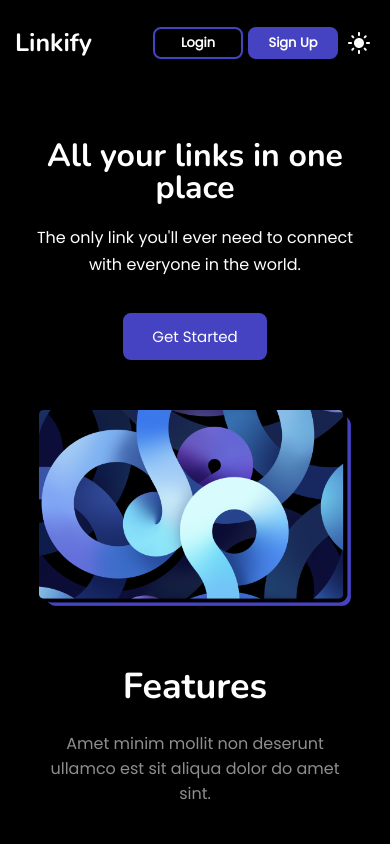
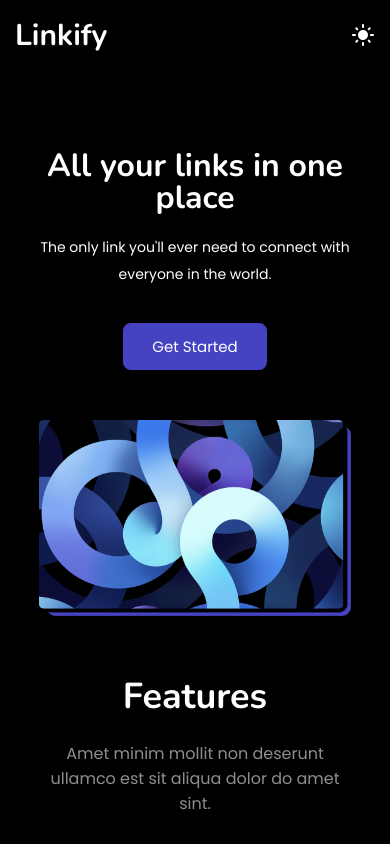
Before and after one commit to Design-and-Code/Linkify, a React (Create React App) app: page / in a window 390 px wide. Shown: the top 844 px of the page. Built offline with nearby package versions, Linux system fonts and the light colour scheme.

Commit message:
refactor: All sections

```diff
--- a/src/App.css
+++ b/src/App.css
@@ -2,7 +2,7 @@
 
 :root {
   --blue: #4643c3;
-  --text-secondary: #8E8E8E;
+  --text-secondary: #8e8e8e;
 
   --text-light: black;
   --text-dark: white;
@@ -39,5 +39,8 @@ body {
   transition: all 0.25s ease-in-out;
   padding: 0;
   margin: 0;
+}
+
+.App {
   background-color: var(--bg-color);
 }
--- a/src/components/HomePage/features1/feature1.js
+++ b/src/components/HomePage/features1/feature1.js
@@ -2,7 +2,6 @@ import React from "react";
 import styles from "./features1.module.css";
 import img from "./assets/feature_laptop.png";
 import cx from "classnames";
-import { LinkifyContext } from "../../../context";
 
 const DetailedFeature = () => {
   return (
--- a/src/components/HomePage/features1/features1.module.css
+++ b/src/components/HomePage/features1/features1.module.css
@@ -13,7 +13,7 @@
   gap: 20px;
   justify-content: center;
   align-items: center;
-  margin: 150px 10%;
+  margin: 50px 10%;
 }
 
 .row div {
@@ -21,7 +21,6 @@
 }
 
 .row:last-child {
-  margin: 10px 10% !important;
   flex-direction: row-reverse;
 }
 
--- a/src/components/HomePage/footer/Footer.css
+++ b/src/components/HomePage/footer/Footer.css
@@ -6,7 +6,7 @@
 
 .footer {
   font-family: "Nunito", sans-serif;
-  height: 700px;
+  height: 80vh;
   position: relative;
   display: flex;
   flex-direction: column;
@@ -14,67 +14,66 @@
   justify-content: center;
 }
 
+.footer-left-prop {
+  position: absolute;
+  width: 180px;
+  left: 0px;
+  bottom: 150px;
+  z-index: 0;
+}
+
+.footer-right-prop {
+  position: absolute;
+  width: 240px;
+  right: 0px;
+  top: 0;
+  z-index: 0;
+}
+
 .join-our-community {
   display: flex;
   flex-direction: column;
   align-items: center;
   justify-content: center;
-}
-.join-our-community > h1 {
-  overflow-wrap: anywhere;
-  hyphens: auto;
-}
-
-.left-prop {
-  position: absolute;
-  width: 180px;
-  left: 0px;
-  bottom: 150px;
-  z-index: -1;
-}
-
-.right-prop {
-  position: absolute;
-  width: 240px;
-  right: 0px;
-  bottom: 300px;
-  z-index: -1;
+  padding: 0 30px;
 }
 
 .join-our-community h1 {
   font-weight: 600;
   font-size: 48px;
   text-align: center;
+  color: var(--text-color);
 }
 
 .join-our-community p {
-  width: 750px;
+  width: 100%;
+  max-width: 750px;
   font-weight: 400;
-  font-family: "Poppins";
   font-size: 18px;
   text-align: center;
   margin-top: 0;
   margin-bottom: 40px;
   line-height: 27px;
-  color: rgba(142, 142, 142, 1);
+  color: var(--text-secondary);
 }
 
 .join-button {
   width: 150px;
   height: 50px;
-  background-color: rgba(70, 67, 195, 1);
+  background-color: var(--blue);
   border-radius: 8px;
   padding: 10px, 20px, 10px, 20px;
   font-weight: 500;
   font-size: 18px;
   color: white;
-  border: 2px solid #4643c3;
+  border: 2px solid var(--blue);
+  transition: all 0.25s ease-in-out;
+  cursor: pointer;
 }
 
 .join-button:hover {
-  background-color: white;
-  color: black;
-  cursor: pointer;
+  background-color: transparent;
+  color: var(--text-color);
 }
 
 .footer-socials {
@@ -87,16 +86,15 @@
   flex-direction: row;
   justify-content: space-between;
   align-items: center;
-  background-color: white;
+  padding: 0 30px;
 }
 
 .footer-socials .social-logo {
   text-decoration: none;
-  color: black;
+  color: var(--text-color);
   font-weight: 700;
   font-size: 36px;
   line-height: 50px;
-  margin-left: 2.5%;
 }
 
 .footer-socials .socials {
@@ -106,36 +104,58 @@
   justify-content: flex-end;
   width: 60%;
   height: 100%;
-  gap: 10px;
-  margin-right: 10px;
 }
 
 .social-button {
   text-decoration: none;
-  color: black;
+  color: var(--text-color);
   width: 50px;
   height: 50px;
-  /* border: 2px solid black; */
   background-color: transparent;
-  /* border-radius: 100%; */
   flex-shrink: 0;
   display: flex;
   align-items: center;
   justify-content: center;
   font-size: 30px;
+  transition: all 0.25s ease-in-out;
 }
 
 .social-button:hover {
-  color: var(--clr-primary-5) !important;
+  color: var(--text-secondary);
 }
+
 @media screen and (max-width: 1150px) {
-  .left-prop,
-  .right-prop {
+  .footer-left-prop,
+  .footer-right-prop {
     opacity: 0.3;
   }
 }
 
+@media screen and (max-width: 850px) {
+  .footer-socials {
+    justify-content: center;
+  }
+
+  .social-logo {
+    display: none;
+  }
+
+  .socials {
+    width: 100vw !important;
+    text-align: center;
+    justify-content: center !important;
+  }
+}
+
 @media screen and (max-width: 750px) {
+  .footer-left-prop {
+    display: none;
+  }
+
+  .footer-right-prop {
+    display: none;
+  }
+
   .join-our-community p {
     width: 90%;
   }
@@ -143,29 +163,15 @@
   .footer-socials {
     height: 60px;
   }
-
-  .social-button {
-    width: 20px;
-    height: 20px;
-    font-size: 20px;
-  }
-
-  .footer-socials .social-logo {
-    font-size: 28px;
-  }
 }
 
 @media screen and (max-width: 400px) {
-  .left-prop {
-    display: none;
-  }
-
-  .right-prop {
-    display: none;
+  .join-our-community {
+    padding: 0 15px;
   }
 
   .join-our-community h1 {
-    font-size: 42px;
+    font-size: 36px;
   }
 
   .join-our-community p {
@@ -177,57 +183,25 @@
     height: 40px;
     font-size: 16px;
   }
+
   .footer-socials {
     display: flex;
     justify-content: center;
     align-items: center;
     width: 100%;
+    padding: 0 15px;
   }
 
   .footer-socials .socials {
     width: 100%;
     margin: 0;
-  }
-
-  .footer-socials .social-logo {
-    display: none;
-  }
-
-  .footer-socials .socials {
     flex-wrap: wrap;
     justify-content: center;
   }
-}
 
-@media screen and (max-width: 850px) {
-  .footer-socials {
-    justify-content: center;
-  }
-  .social-logo {
-    display: none;
-  }
-  .socials {
-    width: 100vw !important;
-    text-align: center;
-    justify-content: center !important;
+  .social-button {
+    font-size: 24px;
+    width: 35px;
+    height: 30px;
   }
 }
-
-/* for dark mode */
-.light-theme {
-  background-color: #fff;
-  color: black;
-}
-
-.lightfont {
-  color: black !important;
-}
-
-.dark-theme {
-  background-color: black;
-  color: #fff;
-}
-
-.darkfont {
-  color: white !important;
-}
--- a/src/components/HomePage/footer/footer.js
+++ b/src/components/HomePage/footer/footer.js
@@ -20,8 +20,8 @@ export default function Footer() {
   return (
     <div className="footer">
       <div className="join-our-community">
-        <img className="left-prop" src={leftProp} alt="left-prop" />
-        <img className="right-prop" src={rightProp} alt="right-prop" />
+        <img className="footer-left-prop" src={leftProp} alt="left-prop" />
+        <img className="footer-right-prop" src={rightProp} alt="right-prop" />
         <h1>Join our Community</h1>
         <p>
           Amet minim mollit non deserunt ullamco est sit aliqua dolor do amet
@@ -32,14 +32,9 @@ export default function Footer() {
         <button className="join-button">Get Started</button>
       </div>
 
-      <div className={`footer-socials ${theme}`}>
+      <div className={"footer-socials"}>
         <div className="social-logo">
-          <a
-            className={`social-logo ${
-              theme === "light-theme" ? "lightfont" : "darkfont"
-            }`}
-            href="/"
-          >
+          <a className="social-logo" href="/">
             Linkify
           </a>
         </div>
--- a/src/components/HomePage/header/Header.css
+++ b/src/components/HomePage/header/Header.css
@@ -2,13 +2,14 @@
   display: flex;
   justify-content: center;
   align-items: center;
-  padding: 4px 16px;
+  padding-left: 10px;
   transition: all 0.25s ease-in-out;
 }
 
 .toggle-icon {
   font-size: 1.5rem;
   transition: all 0.25s ease-in-out;
+  color: var(--text-color);
 }
 
 .transition {
@@ -17,6 +18,6 @@
 
 @media screen and (max-width: 500px) {
   .toggle-container {
-    padding: 4px;
+    padding-left: 4px;
   }
 }
--- a/src/components/HomePage/header/Header.js
+++ b/src/components/HomePage/header/Header.js
@@ -13,17 +13,6 @@ import {
 
 export default function Header() {
   const { theme, setTheme, setIsModalOpen } = React.useContext(LinkifyContext);
-  console.log(theme, setTheme);
-
-  // const handleSubmit = () => {
-  //   if (theme === "light-theme") setTheme("dark-theme");
-  //   else setTheme("light-theme");
-  // };
-
-  React.useEffect(() => {
-    document.body.classList = theme;
-    localStorage.setItem("theme", theme);
-  }, [theme]);
 
   return (
     <HeaderContainer>
--- a/src/components/HomePage/header/HeaderElements.js
+++ b/src/components/HomePage/header/HeaderElements.js
@@ -8,25 +8,20 @@ export const HeaderContainer = styled.div`
   justify-content: space-between;
   align-items: center;
   font-weight: bold;
-  padding-top: 30px;
-  padding-right: 100px;
-  padding-left: 100px;
   flex-wrap: wrap;
   z-index: 10;
-
-  @media (max-width: 1200px) {
-    /* insert code later if required. */
-  }
+  position: fixed;
+  top: 0;
+  width: 100%;
+  padding: 0 100px;
+  background-color: var(--bg-color);
 
   @media (max-width: 1050px) {
-    padding-top: 15px;
-    padding-right: 30px;
-    padding-left: 30px;
+    padding: 0 30px;
   }
 
   @media (max-width: 400px) {
-    padding-right: 15px;
-    padding-left: 15px;
+    padding: 0 15px;
   }
 `;
 
@@ -35,10 +30,7 @@ export const LogoText = styled.div`
   cursor: pointer;
   background-color: transparent;
   font-family: "Nunito";
-
-  @media (max-width: 500px) {
-    font-size: 25px;
-  }
+  color: var(--text-color);
 `;
 
 export const ButtonGroup = styled.div`
@@ -64,6 +56,10 @@ export const LeftButton = styled.div`
     background-color: var(--blue);
     color: white;
   }
+
+  @media (max-width: 500px) {
+    display: none;
+  }
 `;
 
 export const RightButton = styled(LeftButton)`
--- a/src/components/HomePage/herosection/heroSection.css
+++ b/src/components/HomePage/herosection/heroSection.css
@@ -11,7 +11,7 @@ img.leftimg {
 
 img.rightimg {
   position: absolute;
-  top: 50px;
+  top: 100px;
   right: 0;
   width: 150px;
   pointer-events: none;
@@ -25,11 +25,12 @@ div.heroSec {
   margin-bottom: 100px;
   position: relative;
   z-index: 5;
+  padding-top: 180px;
 }
 
 div.introSec {
-  margin-top: 150px;
   margin-bottom: 100px;
+  color: var(--text-color);
 }
 
 h1.titleP {
@@ -81,8 +82,11 @@ img.lowerimg {
 }
 
 @media screen and (max-width: 800px) {
+  div.heroSec {
+    padding-top: 120px;
+  }
+
   div.introSec {
-    margin-top: 100px;
     margin-bottom: 50px;
   }
 
@@ -127,12 +131,12 @@ img.lowerimg {
 
 @media screen and (max-width: 550px) {
   div.heroSec {
-    padding: 0 20px;
+    padding: 0 15px;
+    padding-top: 150px;
     margin-bottom: 50px;
   }
 
   div.introSec {
-    margin-top: 70px;
     margin-bottom: 50px;
   }
 
@@ -147,7 +151,7 @@ img.lowerimg {
   }
 
   p.heroabout {
-    font-size: 16px;
+    font-size: 14px;
     max-width: 95%;
   }
 
--- a/src/pages/HomePage/index.js
+++ b/src/pages/HomePage/index.js
@@ -9,9 +9,9 @@ import { LinkifyContext } from "../../context.js";
 
 function Homepage() {
   const { isModalOpen, setIsModalOpen } = React.useContext(LinkifyContext);
-  console.log(Modal);
+
   return (
-    <div>
+    <>
       <Header />
       <HeroSection
         titleP="All your links in one place"
@@ -22,7 +22,7 @@ function Homepage() {
       <Features />
       <Feature />
       <Footer />
-    </div>
+    </>
   );
 }
 
```
